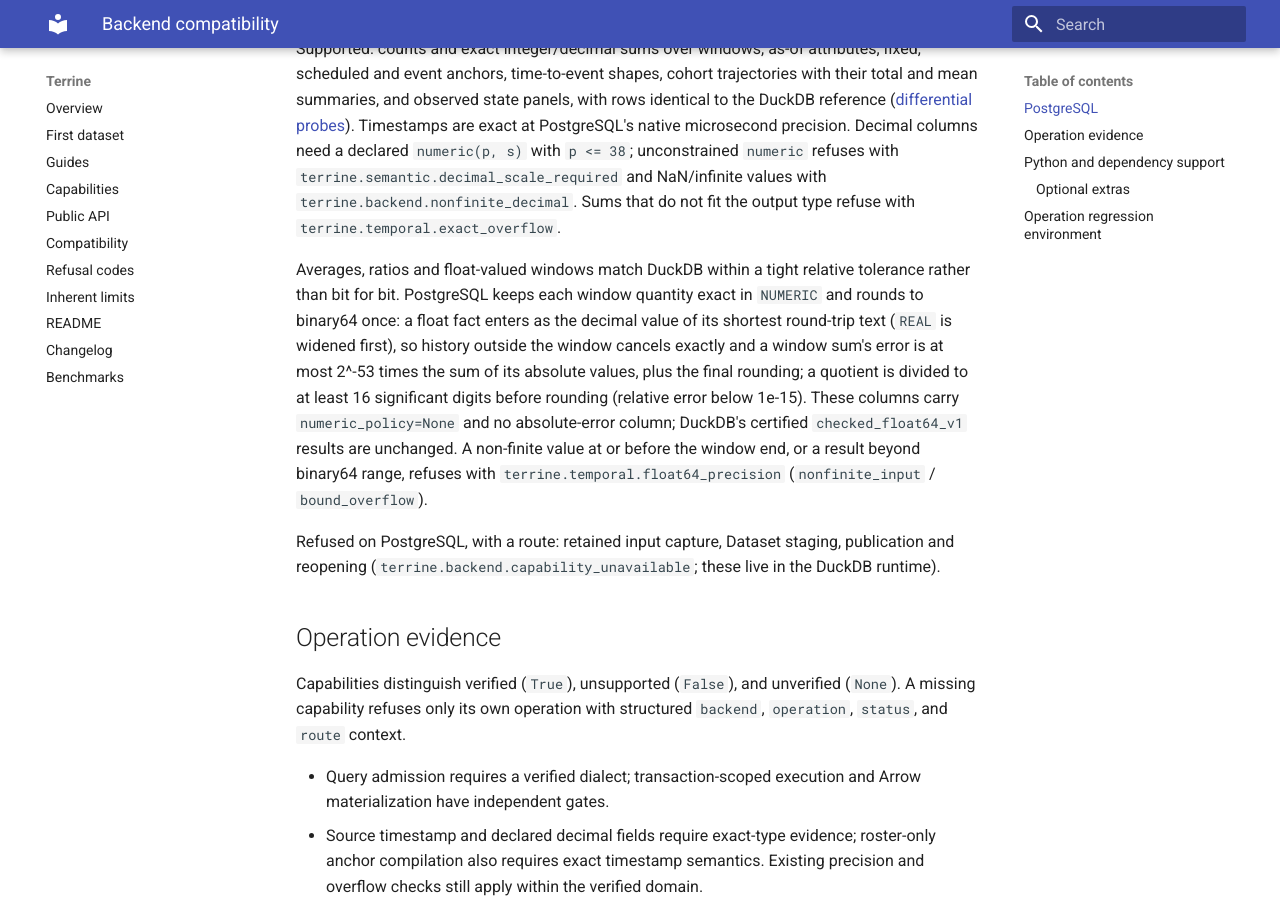
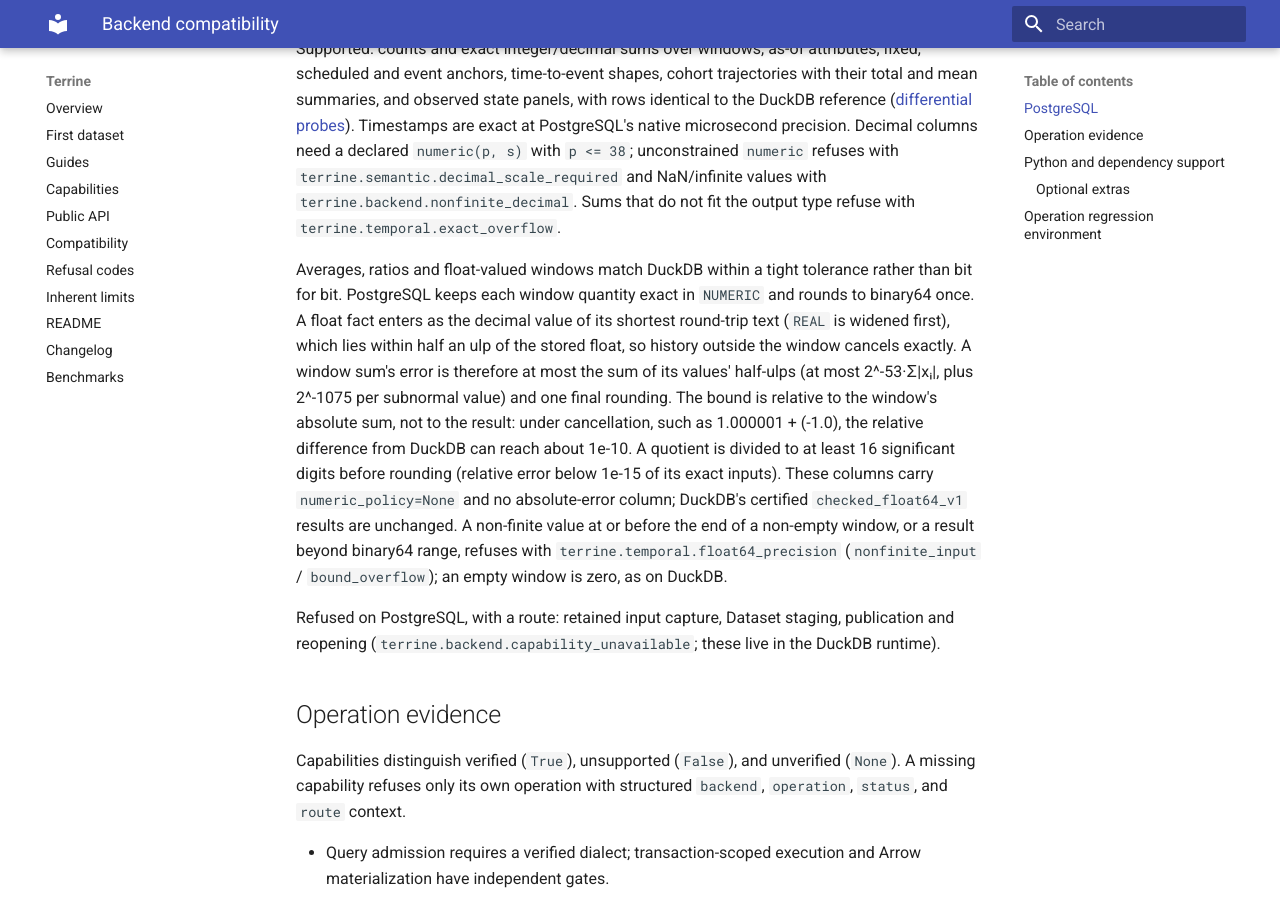
Before and after one commit to kylejcaron/terrine, an MkDocs documentation site: the page built from docs/guides/backend-compatibility.md, in a window 1280 px wide and 900 px high, scrolled down 913 px. Built offline with MkDocs 1.6.1 and Material for MkDocs 9.7.7, drawn with Linux system fonts in a browser that asks for light colours.

Commit message:
docs: state PostgreSQL float error relative to the window's absolute sum
Includes the subnormal half-ulp term and the empty-window exception to the
non-finite refusal.

```diff
--- a/docs/guides/backend-compatibility.md
+++ b/docs/guides/backend-compatibility.md
@@ -45,17 +45,22 @@
 `terrine.backend.nonfinite_decimal`. Sums that do not fit the output type refuse
 with `terrine.temporal.exact_overflow`.
 
-Averages, ratios and float-valued windows match DuckDB within a tight relative
-tolerance rather than bit for bit. PostgreSQL keeps each window quantity exact in
-`NUMERIC` and rounds to binary64 once: a float fact enters as the decimal value
-of its shortest round-trip text (`REAL` is widened first), so history outside the
-window cancels exactly and a window sum's error is at most 2^-53 times the sum of
-its absolute values, plus the final rounding; a quotient is divided to at least
-16 significant digits before rounding (relative error below 1e-15). These columns
-carry `numeric_policy=None` and no absolute-error column; DuckDB's certified
+Averages, ratios and float-valued windows match DuckDB within a tight tolerance
+rather than bit for bit. PostgreSQL keeps each window quantity exact in `NUMERIC`
+and rounds to binary64 once. A float fact enters as the decimal value of its
+shortest round-trip text (`REAL` is widened first), which lies within half an ulp
+of the stored float, so history outside the window cancels exactly. A window
+sum's error is therefore at most the sum of its values' half-ulps (at most
+2^-53·Σ|xᵢ|, plus 2^-1075 per subnormal value) and one final rounding. The bound
+is relative to the window's absolute sum, not to the result: under cancellation,
+such as 1.000001 + (-1.0), the relative difference from DuckDB can reach about
+1e-10. A quotient is divided to at least 16 significant digits before rounding
+(relative error below 1e-15 of its exact inputs). These columns carry
+`numeric_policy=None` and no absolute-error column; DuckDB's certified
 `checked_float64_v1` results are unchanged. A non-finite value at or before the
-window end, or a result beyond binary64 range, refuses with
-`terrine.temporal.float64_precision` (`nonfinite_input` / `bound_overflow`).
+end of a non-empty window, or a result beyond binary64 range, refuses with
+`terrine.temporal.float64_precision` (`nonfinite_input` / `bound_overflow`); an
+empty window is zero, as on DuckDB.
 
 Refused on PostgreSQL, with a route: retained input capture, Dataset staging,
 publication and reopening (`terrine.backend.capability_unavailable`; these live
```
Also changed, not shown: AGENTS.md (+2 -1 lines), CHANGELOG.md (+3 -2 lines).
